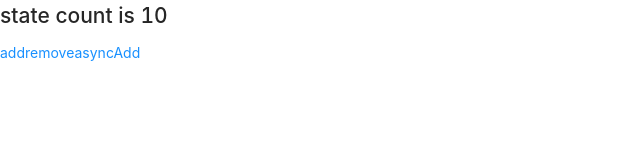
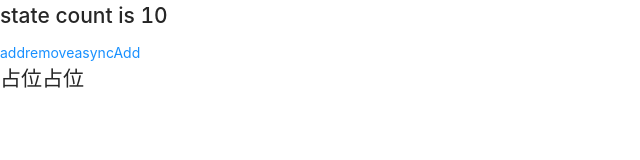
Before and after one commit to Calebshuo/react-app, a React app: page /dashboard in a window 1280 px wide. Shown: the top 160 px of the page, without its empty margins (0-640 px from the left). Built offline with nearby package versions, Linux system fonts and the light colour scheme.

Commit message:
custom creatstore provider

```diff
--- a/package.json
+++ b/package.json
@@ -44,6 +44,7 @@
     "postcss-loader": "3.0.0",
     "postcss-preset-env": "6.3.1",
     "postcss-safe-parser": "4.0.1",
+    "prop-types": "^15.7.1",
     "react": "^16.7.0",
     "react-app-polyfill": "^0.2.0",
     "react-dev-utils": "^7.0.0",
--- a/src/App.js
+++ b/src/App.js
@@ -1,23 +1,26 @@
 import React, { Component } from 'react'
 import { Button } from 'antd-mobile';
 import {add, remove, asyncAdd} from './index.redux.js';
-import { connect } from 'react-redux';
+import { connect } from './woniu-react-redux';
 
-@connect(
-  state=>({state : state.reducer}),
-  { add, remove, asyncAdd }
-)
 class App extends React.Component {
   render() {
     return (
       <div>
-        <h2>state count is {this.props.state}</h2>
+        {console.log(this.props)}
+        <h2>state count is {this.props.num}</h2>
         <Button onClick={this.props.add}>add</Button>
         <Button onClick={this.props.remove}>remove</Button>
         <Button onClick={this.props.asyncAdd}>asyncAdd</Button>
+        <h2>占位占位</h2>
       </div>
     )
   }
 }
 
+App = connect(
+  state=>state.reducer,
+  {add, remove, asyncAdd}
+)(App)
+
 export default App;
--- a/src/index.js
+++ b/src/index.js
@@ -1,10 +1,9 @@
 import React from 'react';
 import ReactDOM from 'react-dom';
 import './index.css';
-import * as serviceWorker from './serviceWorker';
 // import { createStore, applyMiddleware, compose } from 'redux';
 import thunk from 'redux-thunk';
-import { Provider } from 'react-redux';
+import { Provider } from './woniu-react-redux';
 import { BrowserRouter as Router,
   Route,
   Redirect,
@@ -13,16 +12,64 @@ import { BrowserRouter as Router,
 
 import Auth from './Auth'
 import Dashboard from './Dashboard'
-import reducers from './reducer';
 import './config'
 
-import { reducer } from './index.redux';
+import reducer from './reducer';
+// import { reducer } from './index.redux'
 import { Button } from 'antd-mobile';
+import PropTypes from 'prop-types'
+import App from './App'
 
 // const store = createStore(reducer, compose(
 //   applyMiddleware(thunk),
 //   window.__REDUX_DEVTOOLS_EXTENSION__ && window.__REDUX_DEVTOOLS_EXTENSION__()
 // ))
+
+class Parent extends React.Component{
+  static childContextTypes = {
+    msg: PropTypes.string
+  }
+  getChildContext() {
+    return this.state
+  }
+  state = {
+    msg: 'start'
+  };
+
+  componentDidMount() {
+    setTimeout(() => {
+      this.setState({
+        msg: 'end'
+      });
+    }, 1000);
+  }
+
+  render() {
+    return <Child_1/>;
+  }
+}
+
+class Child_1 extends React.Component{
+  render() {
+    return (
+    <div>
+      <Child_1_1/>
+    </div>
+    )
+  }
+}
+
+class Child_1_1 extends React.Component{
+  static contextTypes = {
+    msg: PropTypes.string
+  }
+  render() {
+    console.log(this.context)
+    return <p>{this.context.msg}</p>
+  }
+}
+
+
 
 function createStore(reducer) {
   let state
@@ -41,45 +88,18 @@ function createStore(reducer) {
   return { getState, subscribe, dispatch }
 }
 const store = createStore(reducer)
-// class Test extends React.Component {
-//   render() {
-//     console.log(this.props)
-//     return <h1>test,{this.props.match.params.location}</h1>
-//   }
-// }
 
-class App extends React.Component {
-  render() {
-    return (
-      <div>
-        {/* click时间绑定的是函数体，不执行的函数体 */}
-        <h2>state count is {store.getState()}</h2>
-        <Button onClick={()=>store.dispatch({type:'add'})}>add</Button>
-        <Button onClick={()=>store.dispatch({type:'remove'})}>remove</Button>
-        <Button onClick={()=>setTimeout(() => {store.dispatch({type:'add'})}, 2000)}>asyncAdd</Button>
-      </div>
-    )
-  }
-}
-
-const render = ()=>ReactDOM.render(
-  <App></App>,
+ReactDOM.render(
+  <Provider store={store}>
+    <App/>
+    {/* <Router>
+      <Switch>
+        <Route path='/login'  component={App} />
+        <Route path='/dashboard' component={Dashboard} />
+        <Redirect to='/dashboard' />
+        <Route path='/:location' component={Test} />
+      </Switch>
+    </Router> */}
+  </Provider>,
   document.getElementById('root')
-)
-store.subscribe(render)
-render()
-// ReactDOM.render(
-//   <Provider store={store}>
-//     <Router>
-//       <Switch>
-//         <Route path='/login'  component={App} />
-//         {/* <Route path='/dashboard' component={Dashboard} />
-//         <Redirect to='/dashboard' /> */}
-//         {/* <Route path='/:location' component={Test} /> */}
-//       </Switch>
-//     </Router>
-//   </Provider>,
-//   document.getElementById('root')
-// );
-
-serviceWorker.unregister();
+);
--- a/src/index.redux.js
+++ b/src/index.redux.js
@@ -1,12 +1,12 @@
-export function reducer(state=0, action) {
+export function reducer(state={num:0}, action) {
   console.log(state,action)
   switch(action.type) {
     case 'add':
-      return state+1
+      return {num:state.num+1}
     case 'remove':
-      return state-1
+      return {num:state.num-1}
     default:
-      return 10
+      return {num:10}
   }
 }
 
--- /dev/null
+++ b/src/woniu-react-redux.js
@@ -0,0 +1,56 @@
+import React from 'react'
+import PropTypes from 'prop-types'
+
+export class Provider extends React.Component {
+  static childContextTypes = {
+    store: PropTypes.object
+  }
+  getChildContext() {
+    return {store:this.store}
+  }
+  constructor(props, context){
+    super(props, context)
+    this.store = this.props.store
+  }
+  render() {
+    return (
+      <div>
+        {this.props.children}
+      </div>
+    )
+  }
+}
+
+export const connect = (mapStateToProps=state=>state, mapDispatchToProps={})=>(WrapComponent)=>{
+  return class New extends React.Component {
+    static contextTypes = {
+      store: PropTypes.object
+    }
+    constructor(props, context) {
+      super(props,context)
+      this.state = {
+        props: {}
+      }
+    }
+    componentDidMount() {
+      this.update()
+    }
+    update() {
+      const { store } = this.context
+      // this.state = {
+      //   props: {
+      //     ...mapStateToProps(store.getState())
+      //   }
+      // }
+      this.setState({
+        props: {
+          ...mapStateToProps(store.getState()),
+          ...this.props // 传比如路由组件的match、history什么的
+        }
+      })
+    }
+    render() {
+      return <WrapComponent {...this.state.props}></WrapComponent>
+    }
+  }
+}
```
Also changed, not shown: 1 other file (tests, documents, lock files or other folders).
